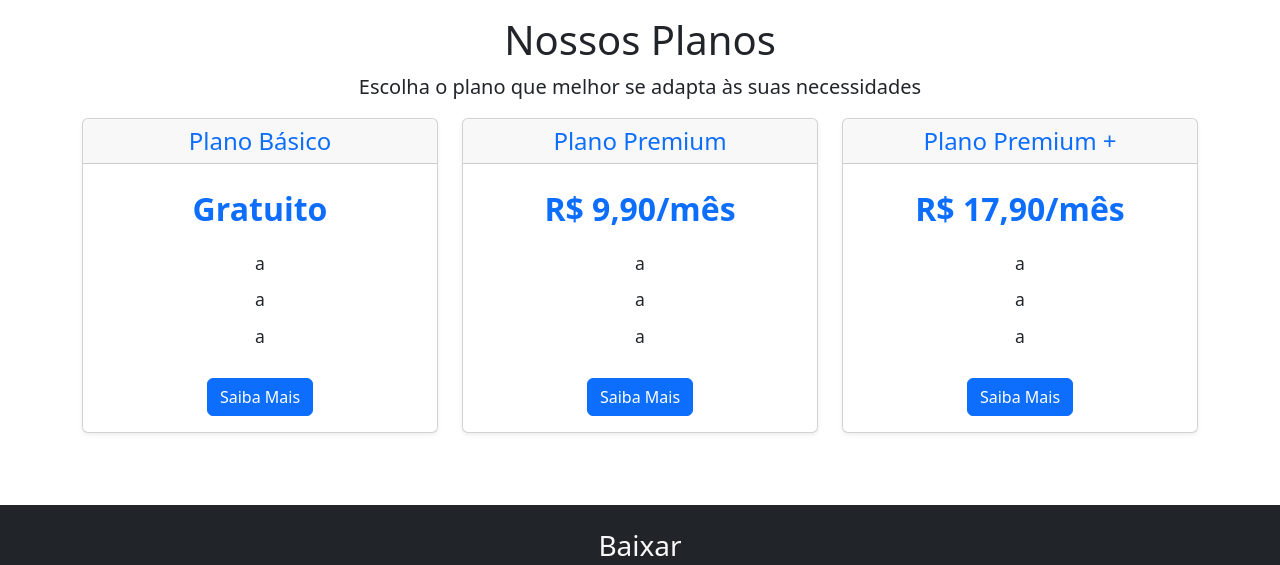
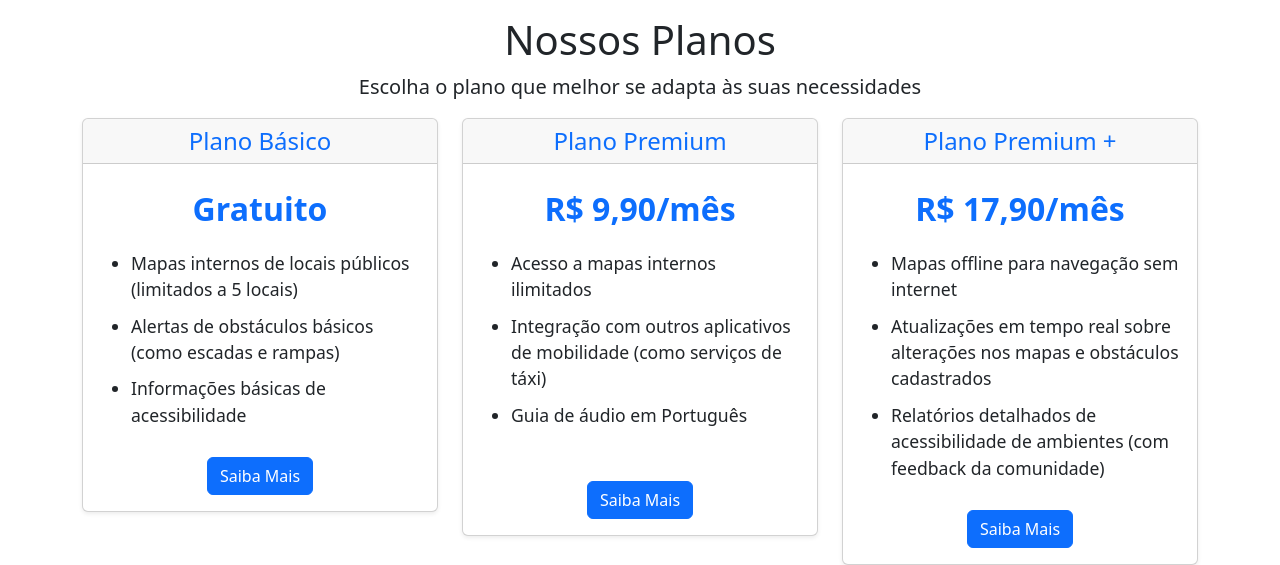
Before and after one commit to pedrocovisi/InsideMapsWEB, a plain HTML site: page index.html in a window 1280 px wide. Shown: the part 1530-2095 px from the top of the page. Drawn offline with nearby package versions, Linux system fonts and the light colour scheme.

Commit message:
"Updated CSS styles for formularios.css and index.css, and modified HTML structure for cadastro.html, index.html, and login.html."

```diff
--- a/CSS/formularios.css
+++ b/CSS/formularios.css
@@ -17,3 +17,7 @@
   font-size: 1.5rem;
   font-weight: bold;
 }
+
+.container.margin-bottom{
+    margin-bottom: 150px;
+}
--- a/CSS/index.css
+++ b/CSS/index.css
@@ -1,4 +1,3 @@
-
 /* Estilo do Banner */
 .banner-container {
   width: 100vw;
@@ -43,11 +42,11 @@
   border-radius: 5%; /* Bordas arredondadas da imagem */
 }
 
-.rouded-image{
+.rouded-image {
   border-radius: 5%;
 }
 
-.text{
+.text {
   font-size: 1.25rem;
 }
 
@@ -63,6 +62,18 @@
   border-radius: 10px; /* Bordas arredondadas */
   box-shadow: 0 4px 20px rgba(0, 0, 0, 0.1); /* Sombra suave */
   transition: transform 0.3s; /* Efeito de transição */
+  display: flex;
+  flex-direction: column;
+  justify-content: space-between;
+  height: 400px; /* Altura fixa para todos os cards */
+  min-height: 250px; /* Defina uma altura mínima que se ajuste ao conteúdo */
+}
+
+/* Define flexbox para a row dos cards, forçando os cards a terem a mesma altura */
+.row {
+  display: flex;
+  justify-content: center;
+  align-items: stretch; /* Alinha os cards para ocupar a mesma altura */
 }
 
 .card-plan:hover {
@@ -94,10 +105,22 @@
   margin: 10px 0; /* Margens superior e inferior */
 }
 
+/* Faz a altura dos cards serem iguais */
+.card-body {
+  flex-grow: 1; /* Faz o card ocupar todo o espaço disponível */
+
+}
+
 /* Estilo da lista de características */
 .card-body ul li {
   padding: 5px 0; /* Espaçamento entre os itens da lista */
   font-size: 1.1rem; /* Tamanho da fonte */
+  text-align: left;
+}
+
+/* O botão de "Saiba Mais" fica sempre alinhado ao final do card */
+.card-body .btn {
+  margin-top: auto;
 }
 
 /* Estilo do botão */
--- a/index.html
+++ b/index.html
@@ -47,7 +47,7 @@
                         <p class="lead">O Inside Maps guia você em ambientes com precisão,
                             ajudando pessoas com deficiência visual a se deslocarem de forma
                             autônoma e tranquila!</p>
-                        <a href="#" class="btn btn-lg btn-primary">Baixe agora</a>
+                        <a href="#" class="btn btn-lg btn-primary">Conheça agora</a>
                     </div>
 
                     <!-- Coluna da Direita - Imagem -->
@@ -105,10 +105,10 @@
                     </div>
                     <div class="card-body">
                         <h2 class="price text-primary">Gratuito</h2>
-                        <ul class="list-unstyled mt-3 mb-4">
-                            <li>a</li>
-                            <li>a</li>
-                            <li>a</li>
+                        <ul class="list mt-3 mb-4">
+                            <li>Mapas internos de locais públicos (limitados a 5 locais)</li>
+                            <li>Alertas de obstáculos básicos (como escadas e rampas)</li>
+                            <li>Informações básicas de acessibilidade</li>
                         </ul>
                         <a href="#" class="btn btn-primary">Saiba Mais</a>
                     </div>
@@ -122,11 +122,12 @@
                     </div>
                     <div class="card-body">
                         <h2 class="price text-primary">R$ 9,90/mês</h2>
-                        <ul class="list-unstyled mt-3 mb-4">
-                            <li>a</li>
-                            <li>a</li>
-                            <li>a</li>
+                        <ul class="list mt-3 mb-4">
+                            <li>Acesso a mapas internos ilimitados</li>
+                            <li>Integração com outros aplicativos de mobilidade (como serviços de táxi)</li>
+                            <li>Guia de áudio em Português</li>
                         </ul>
+                        <br>
                         <a href="#" class="btn btn-primary">Saiba Mais</a>
                     </div>
                 </div>
@@ -139,10 +140,10 @@
                     </div>
                     <div class="card-body">
                         <h2 class="price text-primary">R$ 17,90/mês</h2>
-                        <ul class="list-unstyled mt-3 mb-4">
-                            <li>a</li>
-                            <li>a</li>
-                            <li>a</li>
+                        <ul class="list mt-3 mb-4">
+                            <li>Mapas offline para navegação sem internet</li>
+                            <li>Atualizações em tempo real sobre alterações nos mapas e obstáculos cadastrados</li>
+                            <li>Relatórios detalhados de acessibilidade de ambientes (com feedback da comunidade)</li>
                         </ul>
                         <a href="#" class="btn btn-primary">Saiba Mais</a>
                     </div>
```
Also changed, not shown: cadastro.html (+1 -0 lines), login.html (+1 -1 lines). Lines whose indentation alone changed are shown as unchanged.
